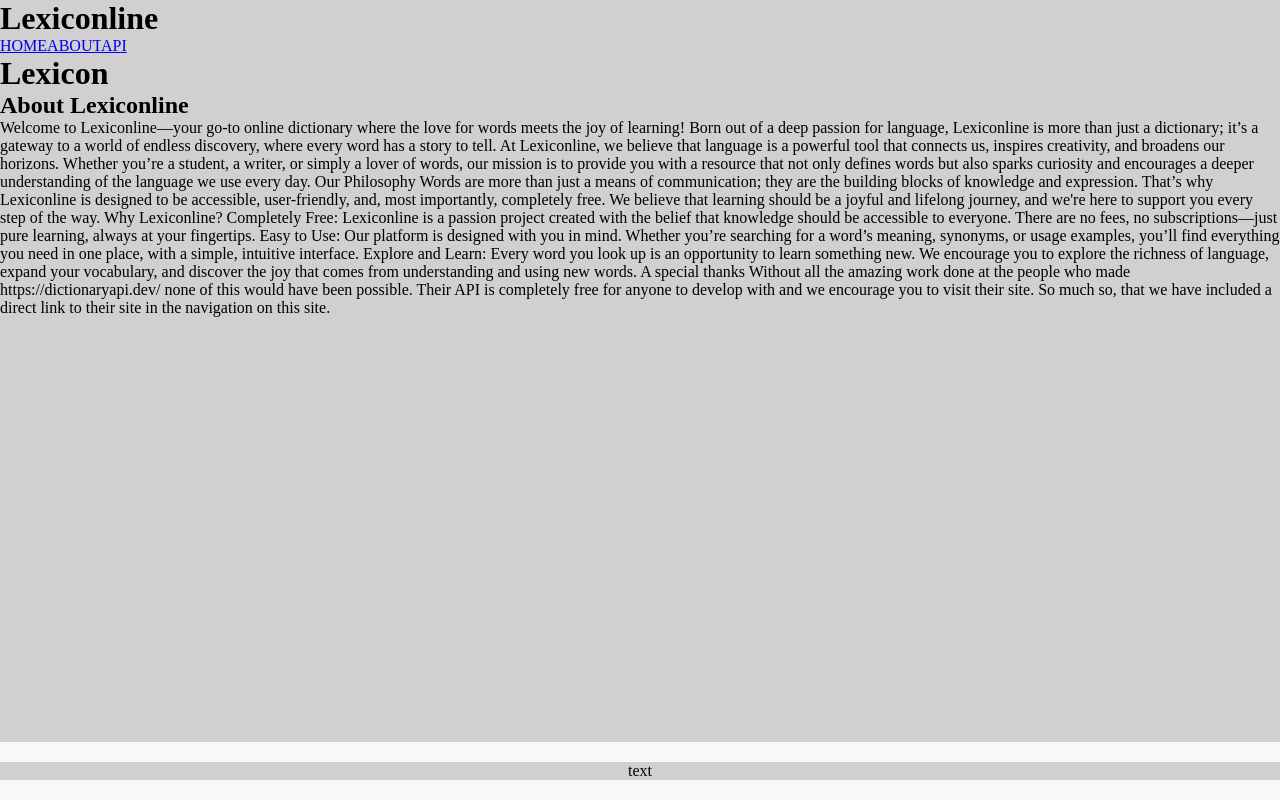
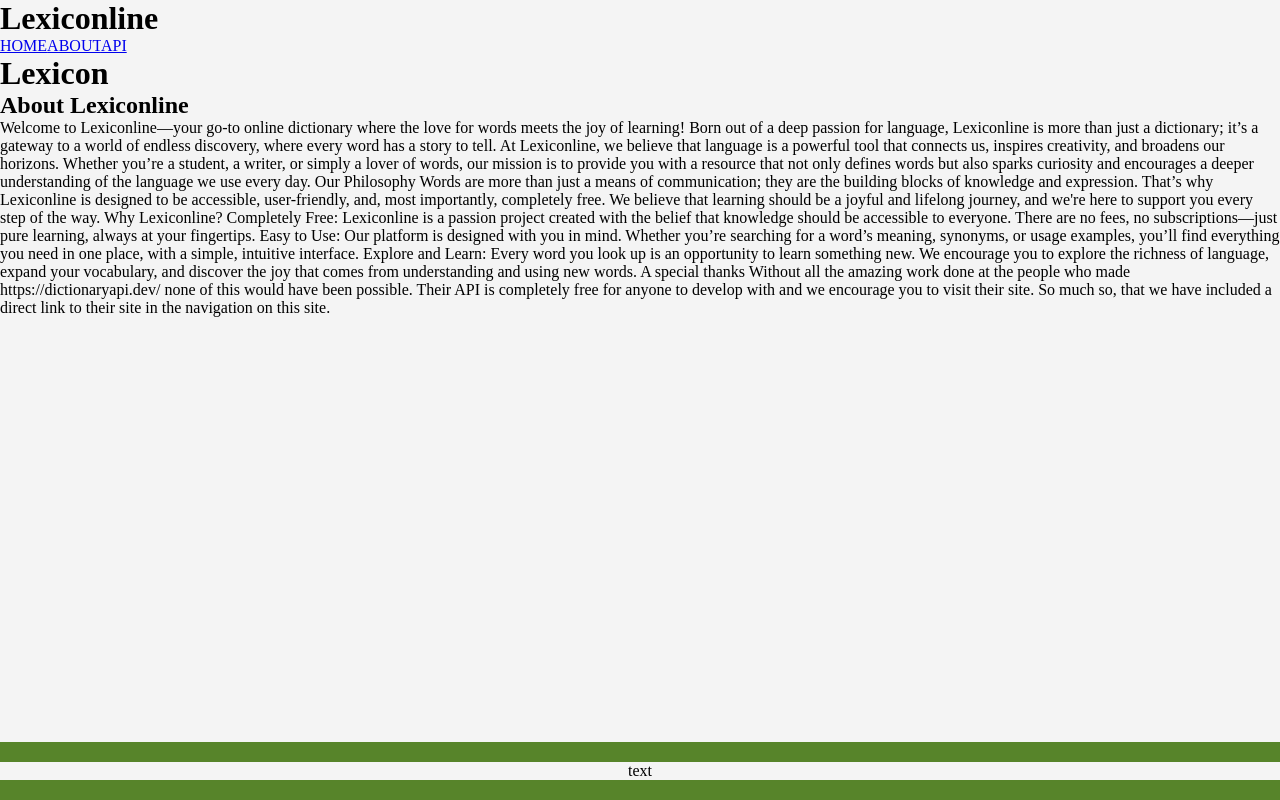
Before and after one commit to Speks2/LexiconlineReact, a React (Vite) app in the folder lexicon/: page / in a window 1280 px wide. Built offline with nearby package versions, Linux system fonts and the light colour scheme.

Commit message:
trying to fix SCSS

```diff
--- a/lexicon/src/App.jsx
+++ b/lexicon/src/App.jsx
@@ -2,6 +2,7 @@ import { Lexicon } from "./components/Lexicon/Lexicon"
 import { Header }  from "./components/Header/Header"
 import { AboutText } from "./components/Main/AboutText";
 import { Footer } from "./components/Footer/Footer";
+import "/src/index.scss";
 
 function App() {
 
--- a/lexicon/src/components/Footer/Footer.module.scss
+++ b/lexicon/src/components/Footer/Footer.module.scss
@@ -6,7 +6,7 @@
     left: 0;
     bottom: 0;
     width: 100%;
-    background-color: #f8f8f8;
+    background-color: V.$greener-color;
     text-align: center;
     padding: 20px 0;
 }
--- a/lexicon/src/components/Header/Header.module.scss
+++ b/lexicon/src/components/Header/Header.module.scss
@@ -3,5 +3,5 @@
 
 .Header {
 
-    background-color: V.$purewhite-color;
+    background-color: red;
 }
--- a/lexicon/src/components/Lexicon/Lexicon.module.scss
+++ b/lexicon/src/components/Lexicon/Lexicon.module.scss
@@ -1,5 +1,5 @@
 @use '../../index.scss' as V;
 
 .Lexicon {
-  background-color: V.$purewhite-color;
+  background: V.$lighter-color;
 }
--- a/lexicon/src/components/Main/AboutText.module.scss
+++ b/lexicon/src/components/Main/AboutText.module.scss
@@ -3,5 +3,5 @@
 
 .Main {
 
-    background-color: V.$purewhite-color;
+
 }
--- a/lexicon/src/index.scss
+++ b/lexicon/src/index.scss
@@ -14,7 +14,8 @@ $purewhite-color: #FFFFFF;
     padding: 0;
     margin: 0;
     box-sizing: none;
-    background: rgb(209, 207, 207);
+    background: $lighter-color;
+
 }
 
 
```
